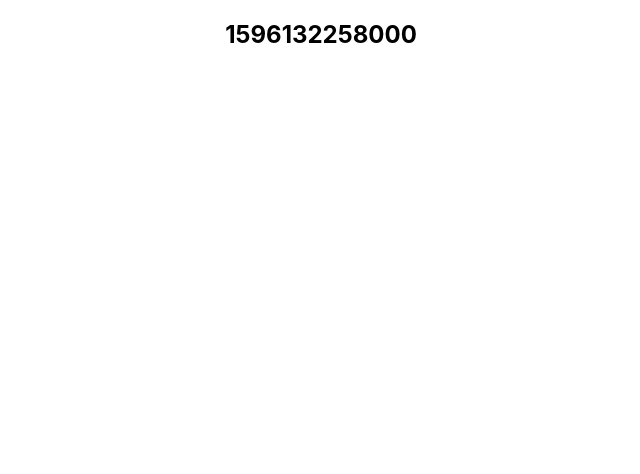
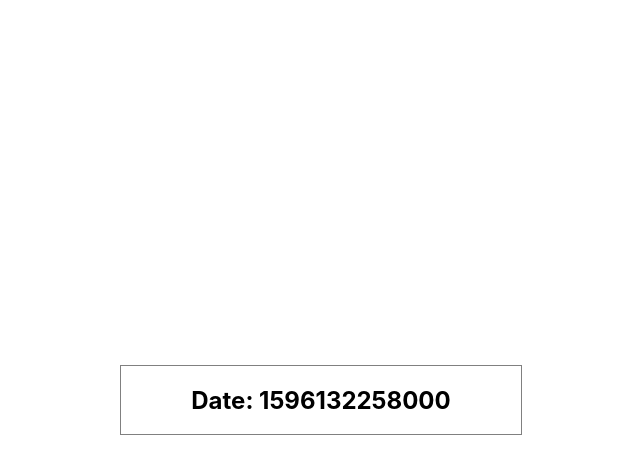
Before and after one commit to sepruda/health-tracker, a React (Create React App) app: page / in a window 1280 px wide. Shown: the top 474 px of the page, without its empty margins (319-959 px from the left). Built offline with nearby package versions, Linux system fonts and the light colour scheme.

Commit message:
chore: add styled components

```diff
--- a/package.json
+++ b/package.json
@@ -8,13 +8,17 @@
         "@testing-library/user-event": "^7.1.2",
         "react": "^16.13.1",
         "react-dom": "^16.13.1",
-    "react-scripts": "3.4.1"
+        "react-scripts": "3.4.1",
+        "styled-components": "^5.1.1"
     },
     "scripts": {
         "start": "react-scripts start",
         "build": "react-scripts build",
         "test": "react-scripts test",
         "eject": "react-scripts eject"
+    },
+    "resolutions": {
+        "styled-components": "^5"
     },
     "eslintConfig": {
         "extends": "react-app"
--- a/src/NewEntry.js
+++ b/src/NewEntry.js
@@ -1,10 +1,29 @@
 import React from "react";
+import styled from "styled-components";
+
+const Wrapper = styled.div`
+    display: flex;
+    align-items: center;
+    justify-content: center;
+    width: 100vw;
+    height: 100vh;
+`;
+
+const Card = styled.div`
+    width: 400px;
+    border: 1px solid grey;
+    display: flex;
+    justify-content: center;
+    align-items: center;
+`;
 
 function NewEntry() {
     return (
-        <div>
-            <h2>{Date.now()}</h2>
-        </div>
+        <Wrapper>
+            <Card>
+                <h2>Date: {Date.now()}</h2>
+            </Card>
+        </Wrapper>
     );
 }
 
```
Also changed, not shown: 1 other file (tests, documents, lock files or other folders). Lines whose indentation alone changed are shown as unchanged.
